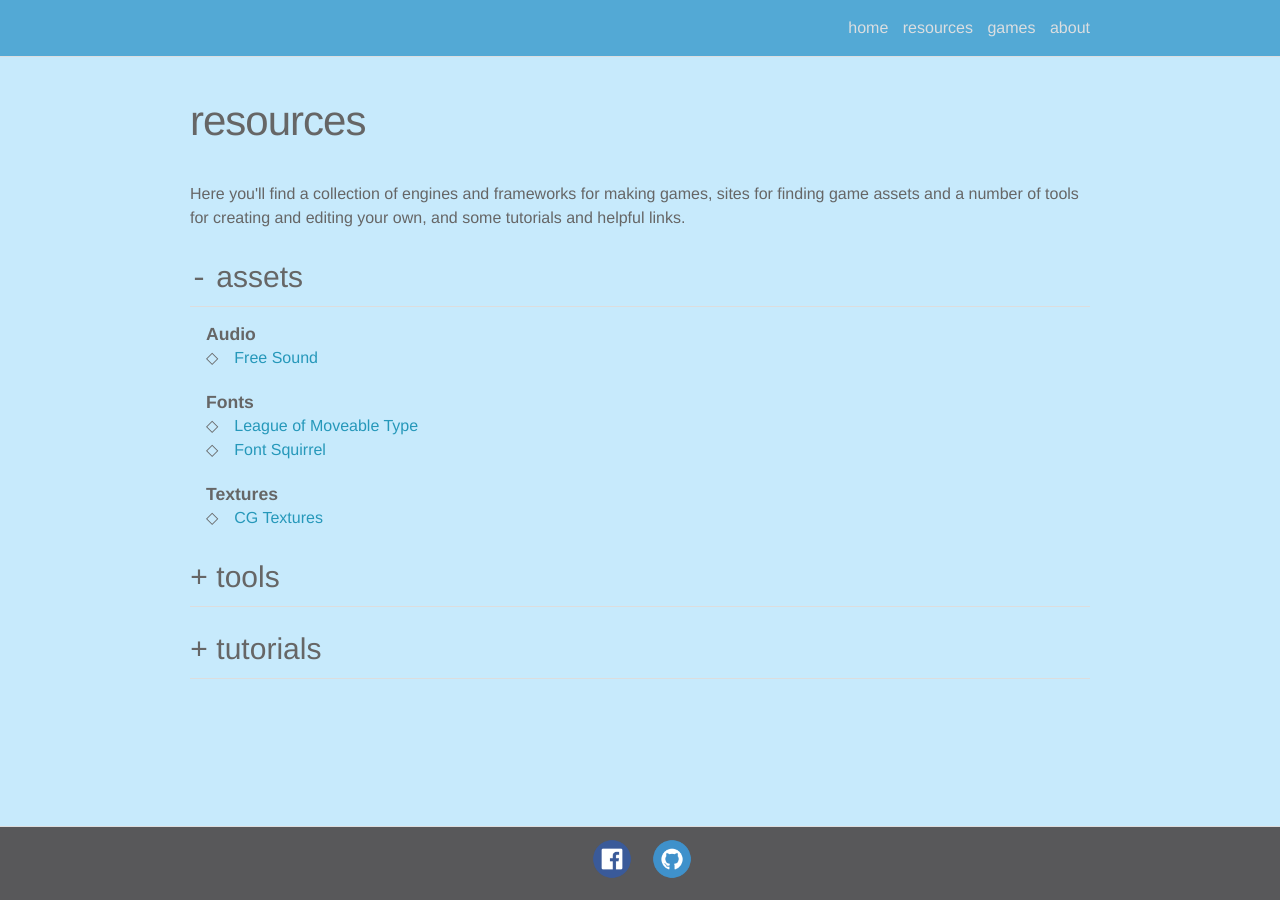
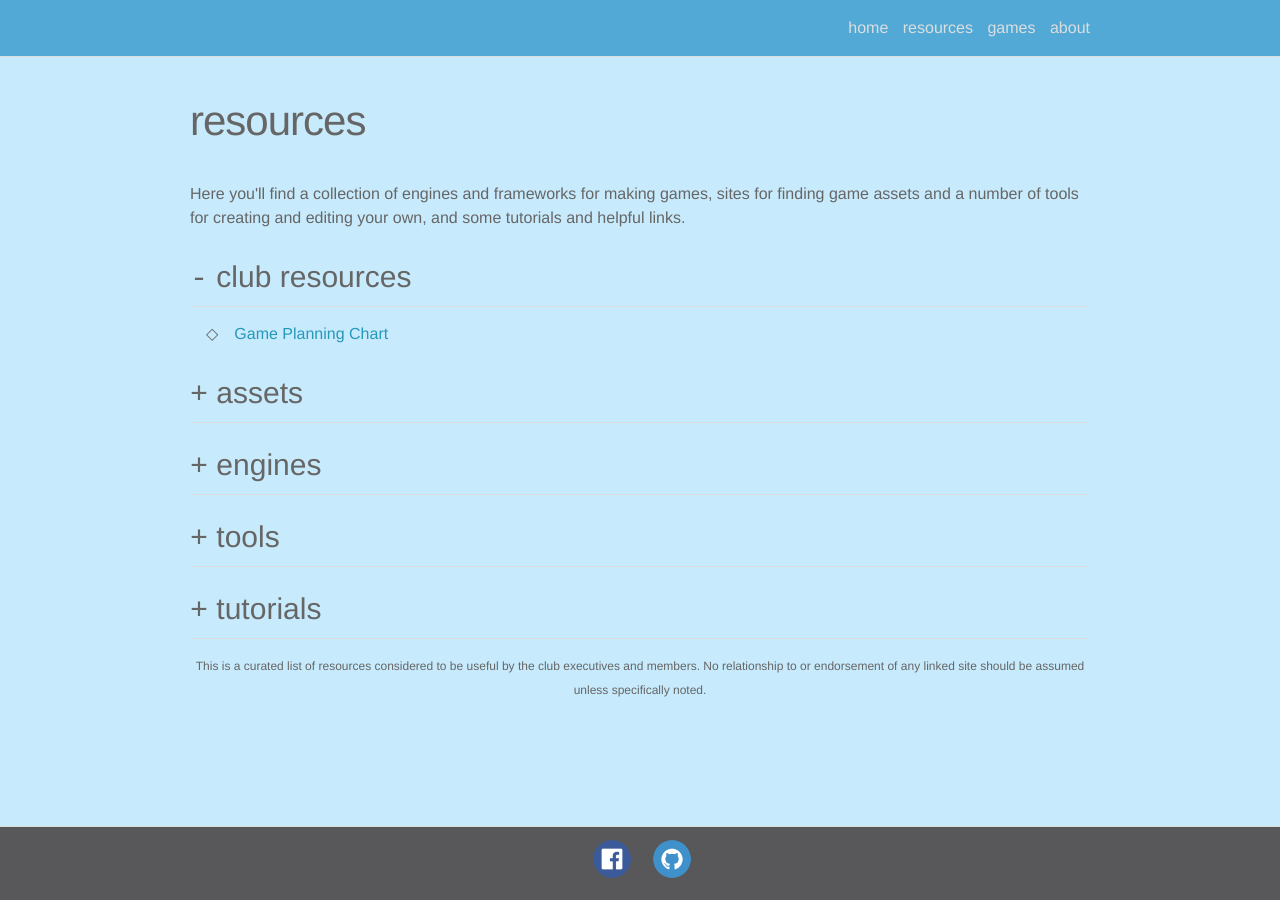
Before and after one commit to BCIT-GameDevClub/BCITOldWebsite, a Jekyll site: the page built from resources.html, in a window 1280 px wide. Built offline with Jekyll 4.4.1, drawn with Linux system fonts in a browser that asks for light colours; nearby versions of some CDN libraries; some of the changed lines change nothing that is shown.

Commit message:
resources page, first two sections done, styling WIP

```diff
--- a/_sass/_layout.scss
+++ b/_sass/_layout.scss
@@ -430,3 +430,16 @@
 .gdc-slider {
 
 }
+
+.gdc-fineprint {
+    text-align: center;
+    font-size: 0.75em;
+}
+
+.gdc-resources-toplevel {
+    font-size: 1.1em;
+}
+
+.gdc-resources-toplevel li > a {
+    font-weight: bold;
+}
--- a/resources.html
+++ b/resources.html
@@ -6,53 +6,119 @@
 <p>Here you'll find a collection of engines and frameworks for making games, sites for finding game assets and a number of tools for creating and editing your own, and some tutorials and helpful links.</p>
 
 <div class="accordion resources">
+    <h3 class="accordion-toggle"><span class="accordion-indicator">+</span> Club Resources</h3>
+    <div class="accordion-content">
+        <ul>
+            <li><a href="">Game Planning Chart</a></li>
+        </ul>
+    </div>
     <h3 class="accordion-toggle"><span class="accordion-indicator">+</span> Assets</h3>
     <div class="accordion-content">
-        <h4>Audio</h4>
+        <p>
+            It can be immensely helpful to grab assets that are already made, whether it's for a quick proof-of-concept or a finished game. Unless otherwise noted, the sites listed provide free assets, though some impose usage restrictions.
+        </p>
+
+        <ul class="gdc-resources-toplevel">
+            <li><a href="http://www.opengameart.org/">OpenGameArt</a> - Free and open-source assets of all types.</li>
+            <li><a href="https://commons.wikimedia.org/wiki/Main_Page">Wikimedia Commons</a> - A parallel project to Wikipedia with various media.</li>
+            <li><a href="https://itch.io/game-assets">itch.io</a> - The assets section of a great indie game site. (free and paid)</li>
+            <li><a href="https://www.gamedevmarket.net/">Game Dev Market</a> - An asset marketplace tailored toward indies. (paid)</li>
+            <li><a href="https://www.assetstore.unity3d.com">Unity Asset Store</a> - The official asset marketplace for the Unity engine. (free and paid)</li>
+        </ul>
+
+        <h4>Sounds</h4>
         <ul>
-            <li><a href="https://freesound.org/">Free Sound</a></li>
+            <li><a href="https://freesound.org/">Free Sound Project</a></li>
+            <li><a href="http://soundbible.com/">SoundBible</a></li>
+            <li><a href="https://www.audioblocks.com/">AudioBlocks (paid)</a></li>
+        </ul>
+
+        <h4>Music</h4>
+        <ul>
+            <li><a href=" http://incompetech.com/music/royalty-free/">Incompetech</a></li>
+            <li><a href="https://freemidi.org/">Freemidi</a></li>
+            <li><a href="http://freemusicarchive.org/">Free Music Archive</a></li>
+            <li><a href="https://machinimasound.com/">Machinimasound (free and paid)</a></li>
         </ul>
 
         <h4>Fonts</h4>
         <ul>
+            <li><a href="https://www.google.com/fonts">Google Fonts</a></li>
             <li><a href="https://www.theleagueofmoveabletype.com/">League of Moveable Type</a></li>
             <li><a href="http://www.fontsquirrel.com/">Font Squirrel</a></li>
+        </ul>
+
+        <h4>Graphics</h4>
+        <ul>
+            <li><a href="https://openclipart.org/">openclipart</a></li>
+            <li><a href="https://pixabay.com/">Pixabay</a></li>
+            <li><a href="http://kenney.nl/assets">Kenney (free and paid)</a></li>
+            <li><a href="http://www.gameart2d.com/freebies.html">gameart2d</a></li>
+        </ul>
+
+        <h4>Models</h4>
+        <ul>
+            <li><a href="http://www.blendswap.com/">Blendswap (free and premium)</a></li>
+            <li><a href="http://www.md2.sitters-electronics.nl/models.html">Sitters Electronics</a></li>
+            <li><a href="http://tf3dm.com/">tf3dm</a></li>
+            <li><a href="http://www.turbosquid.com/">TurboSquid (mostly paid)</a></li>
+            <li><a href="https://3dwarehouse.sketchup.com">3D Warehouse</a></li>
         </ul>
 
         <h4>Textures</h4>
         <ul>
             <li><a href="http://www.cgtextures.com/">CG Textures</a></li>
+            <li><a href="https://freestocktextures.com/">Free Stock Textures</a></li>
+            <li><a href="http://render911.com/">Render911</a></li>
         </ul>
+    </div>
+
+    <h3 class="accordion-toggle"><span class="accordion-indicator">+</span> Engines</h3>
+    <div class="accordion-content">
+        <h4>Simple Engines</h4>
+        <p>These generally require no programming and offer a drag-and-drop interface. These engines are very accessible but are limited and some target a specific genre of game.</p>
+        <ul>
+            <li><a href="http://www.yoyogames.com/studio">Game Maker</a></li>
+            <li><a href="https://www.scirra.com/construct2">Construct 2</a></li>
+            <li><a href="http://www.stencyl.com/">Stencyl</a></li>
+            <li><a href="http://twinery.org/">Twine</a></li>
+            <li><a href="http://www.rpgmakerweb.com/">RPG Maker</a></li>
+            <li><a href="http://craftstud.io">Craft Studio</a></li>
+        </ul>
+
+        <h4>Full Engines</h4>
+        <p>More powerful engines that have been used successfully for indie games. Some are more complex and less accessible than others.</p>
+        <ul>
+            <li><a href="https://unity3d.com/">Unity 3D</a></li>
+            <li><a href="http://www.godotengine.org/ ">Godot</a></li>
+            <li><a href="http://duality.adamslair.net/">Duality</a></li>
+            <li><a href="https://www.unrealengine.com/">Unreal Engine 4</a></li>
+            <li><a href="http://www.garagegames.com/products/torque-3d">Torque 3d</a></li>
+        </ul>
+
+        <h4>Esoteric Engines</h4>
+        <p>Unusual engines that may make things harder instead of easier but offer unique style or appeal.</p>
+        <ul>
+            <li><a href="http://gzdoom.drdteam.org/">GZDoom</a></li>
+            <li><a href="http://www.lexaloffle.com/pico-8.php">Pico 8</a></li>
+            <li><a href="http://www.lexaloffle.com/voxatron.php">Voxatron</a></li>
+        </ul>
+
+        <h4>Frameworks and Libraries</h4>
+        <p>These are not engines that can be used out of the box, but toolkits that can make writing a game much easier.</p>
+        <ul>
+            <li><a href="https://libgdx.badlogicgames.com/">libgdx (Java)</a></li>
+            <li><a href="https://love2d.org/">Love2D (Lua)</a></li>
+            <li><a href="http://phaser.io/">Phaser (JS)</a></li>
+            <li><a href="http://www.babylonjs.com/">Babylon.js (JS)</a></li>
+            <li><a href="http://polycode.org/">Polycode (JS)</a></li>
+            <li><a href="http://www.pygame.org/hifi.html">Pygame (Python)</a></li>
+        </ul>
+
     </div>
 
     <h3 class="accordion-toggle"><span class="accordion-indicator">+</span> Tools</h3>
     <div class="accordion-content">
-        <h4>Engines & Frameworks</h4>
-        <h5>No Programming Required</h5>
-        <ul>
-            <li><a href="https://www.scirra.com/construct2">Construct 2</a></li>
-            <li><a href="http://www.stencyl.com/">Stencyl</a></li>
-            <li><a href="http://twinery.org/">Twine</a></li>
-            <li><a href="http://www.yoyogames.com/studio">Game Maker</a></li>
-        </ul>
-
-        <h5>Programming Required</h5>
-        <ul>
-            <li><a href="https://libgdx.badlogicgames.com/">libgdx</a></li>
-            <li><a href="https://love2d.org/">Love2D</a></li>
-            <li><a href="http://polycode.org/">Polycode</a></li>
-            <li><a href="http://www.lexaloffle.com/pico-8.php">Pico 8</a></li>
-            <li><a href="http://www.lexaloffle.com/voxatron.php">Voxatron</a></li>
-            <li><a href="https://unity3d.com/">Unity 3D</a></li>
-            <li><a href="https://www.unrealengine.com/">Unreal Engine 4</a></li>
-            <li><a href="http://craftstud.io/">Craft Studio</a></li>
-            <li><a href="http://duality.adamslair.net/">Duality</a></li>
-            <li><a href="http://phaser.io/">Phaser</a></li>
-            <li><a href="http://www.babylonjs.com/">Babylon.js</a></li>
-            <li><a href="http://www.pandajs.net/showcase/">Panda.js</a></li>
-            <li><a href="https://html5gameengine.com/">Lots more HTML5 engines</a></li>
-        </ul>
-
         <h4>Graphics</h4>
         <h5>2D Graphics</h5>
         <ul>
@@ -102,4 +168,6 @@
             <li><a href="https://cgcookie.com/courses/?fwp_per_page=60">CG Cookie (Unity & Blender)</a></li>
         </ul>
     </div>
+
+    <p class='gdc-fineprint'>This is a curated list of resources considered to be useful by the club executives and members. No relationship to or endorsement of any linked site should be assumed unless specifically noted.</p>
 </div>
```
